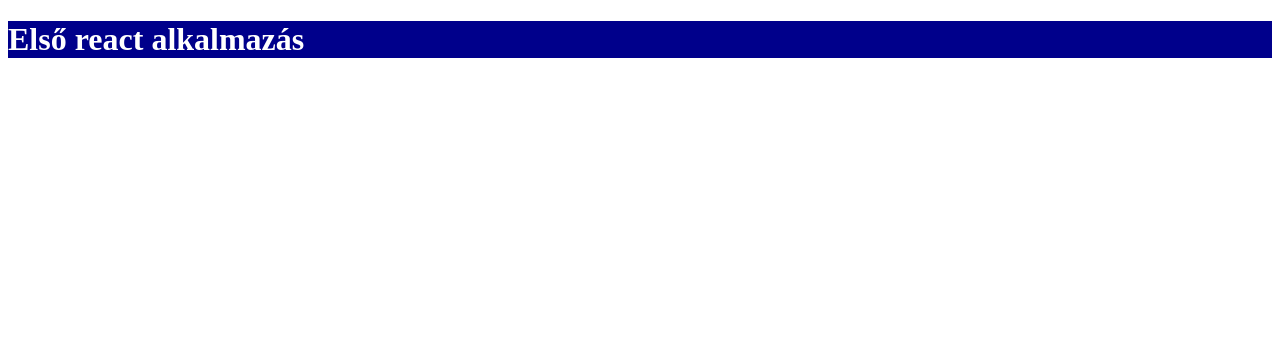
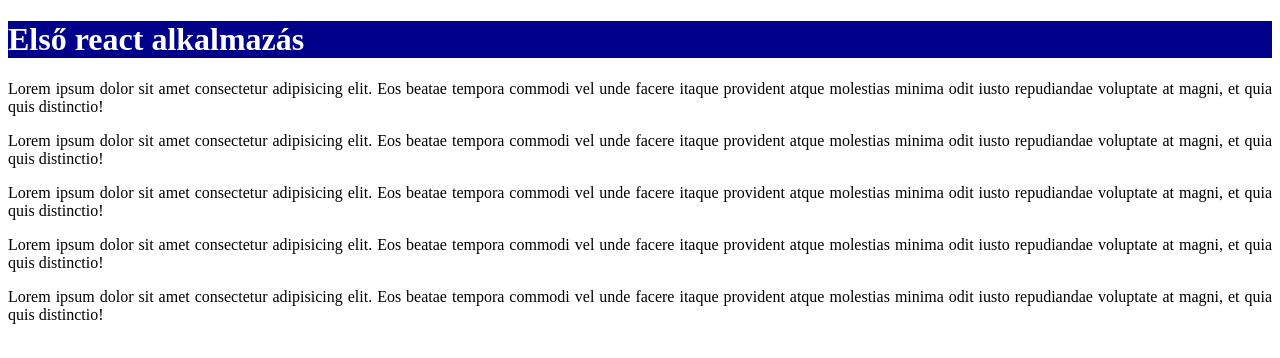
Before and after one commit to darkbeast0106/budahazibence_14sl-2023-24-react-elso, a React (Vite) app: page / in a window 1280 px wide. Shown: the top 358 px of the page. Built offline with nearby package versions, Linux system fonts and the light colour scheme.

Commit message:
Content komponens

```diff
--- a/src/components/Content.css
+++ b/src/components/Content.css
@@ -0,0 +1,3 @@
+.first-content p {
+    text-align: justify;
+}
--- a/src/components/Content.jsx
+++ b/src/components/Content.jsx
@@ -1,5 +1,24 @@
-function Content() {
-    return ( <></> );
+import "./Content.css"
+import PropTypes from "prop-types";
+
+function Content(props) {
+    const { count } = props;
+    const paragraphs = [];
+    for (let i = 0; i < count; i++) {
+        paragraphs.push(<p key={i}>Lorem ipsum dolor sit amet consectetur adipisicing elit. Eos beatae tempora commodi vel unde facere itaque provident atque molestias minima odit iusto repudiandae voluptate at magni, et quia quis distinctio!</p>);
+    }
+
+    return ( <div id="content" className="first-content">
+        {paragraphs}
+    </div> );
+}
+
+Content.propTypes = {
+    count: PropTypes.number
+}
+
+Content.defaultProps = {
+    count: 5
 }
 
 export default Content;
```
